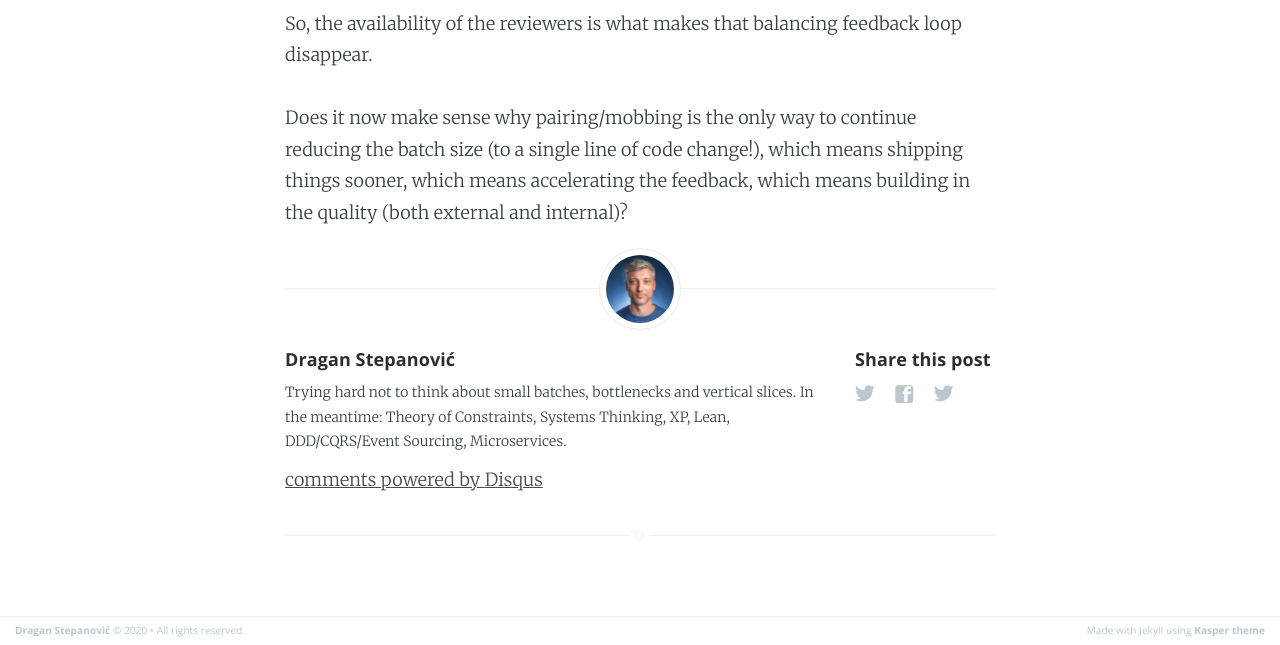
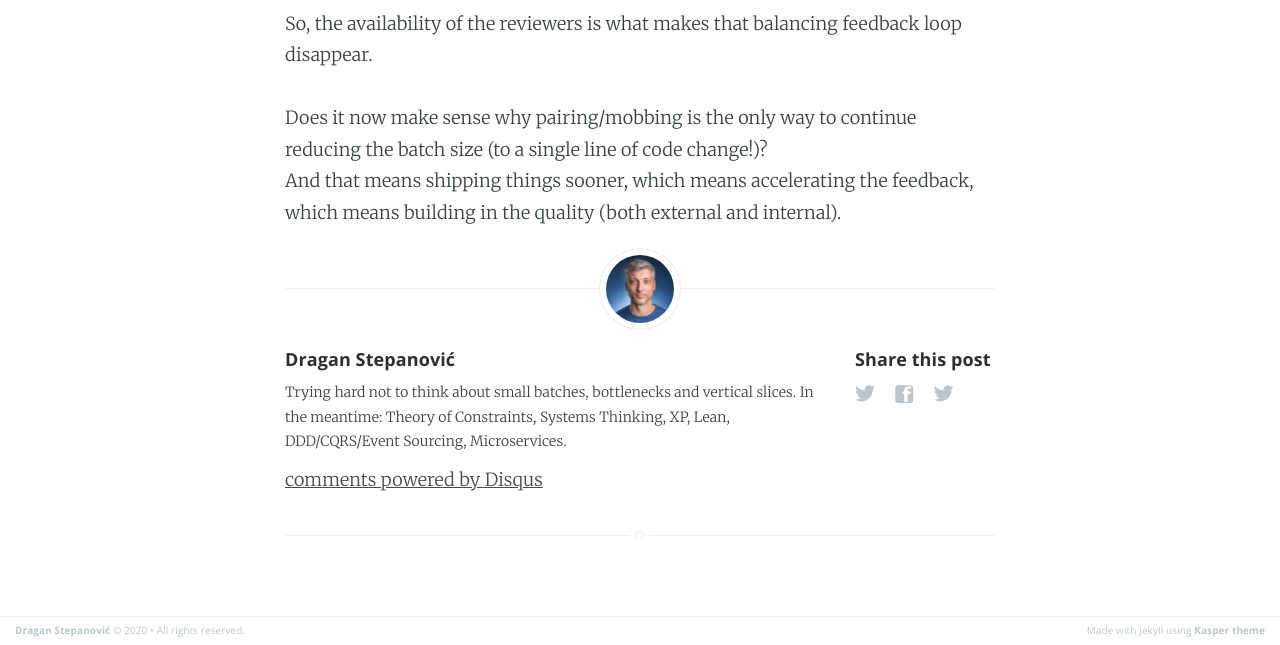
Before and after one commit to dragan-stepanovic/dragan-stepanovic.github.io, a Jekyll site: the page built from _posts/2020-11-16-pr-size-cannot-be-reduced.md, in a window 1280 px wide and 900 px high, scrolled down 1702 px, cut to the strip 255-900 px from the top of the window. Built offline with Jekyll 4.4.1, drawn with Linux system fonts in a browser that asks for light colours; our own code applies the rules of GitHub Pages for plain Markdown files; comment, search, counter and statistics services are not loaded.

Commit message:
Update 2020-11-16-pr-size-cannot-be-reduced.md

```diff
--- a/_posts/2020-11-16-pr-size-cannot-be-reduced.md
+++ b/_posts/2020-11-16-pr-size-cannot-be-reduced.md
@@ -20,4 +20,5 @@
 
 So, the availability of the reviewers is what makes that balancing feedback loop disappear.
 
-Does it now make sense why pairing/mobbing is the only way to continue reducing the batch size (to a single line of code change!), which means shipping things sooner, which means accelerating the feedback, which means building in the quality (both external and internal)?
+Does it now make sense why pairing/mobbing is the only way to continue reducing the batch size (to a single line of code change!)?
+And that means shipping things sooner, which means accelerating the feedback, which means building in the quality (both external and internal).
```
